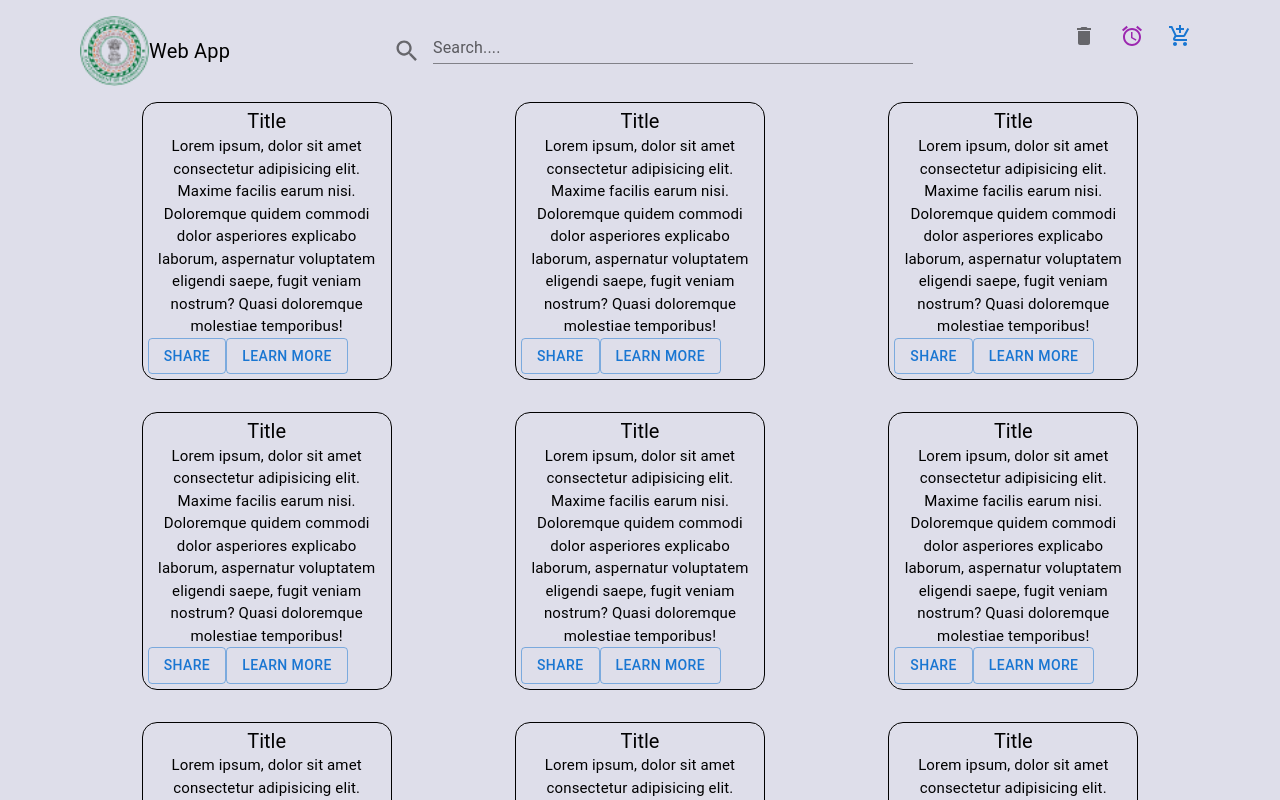
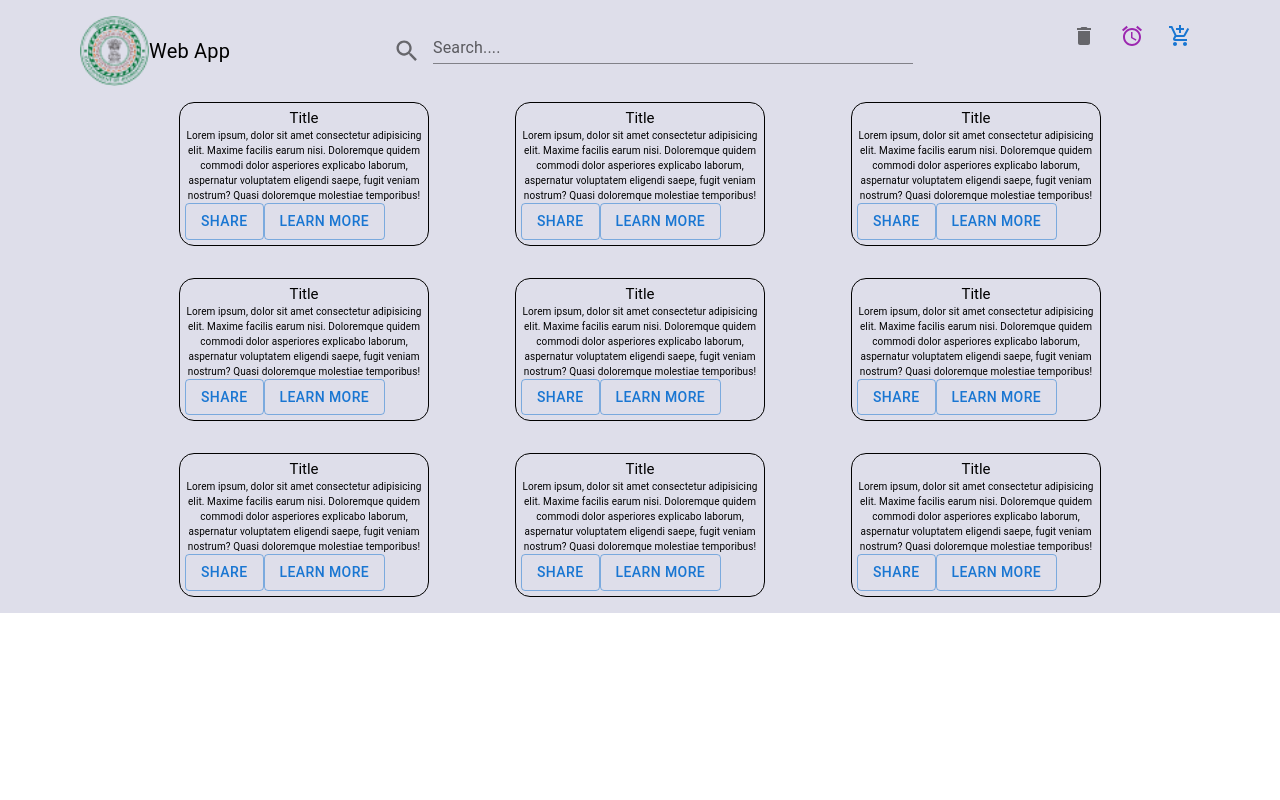
Before and after one commit to royhirakp/webApp-practice, a Next.js app: page /home in a window 1280 px wide. Shown: the top 800 px of the page. Built offline with nearby package versions, Linux system fonts and the light colour scheme.

Commit message:
width fix

```diff
--- a/package.json
+++ b/package.json
@@ -25,6 +25,7 @@
     "postcss": "8.4.29",
     "react": "18.2.0",
     "react-dom": "18.2.0",
+    "sharp": "^0.32.5",
     "styled-components": "^5.3.11",
     "tailwindcss": "3.3.3",
     "typescript": "5.2.2"
--- a/src/app/home/page.tsx
+++ b/src/app/home/page.tsx
@@ -1,5 +1,4 @@
 import React from "react";
-import Image from "next/image";
 import { Box } from "@mui/material";
 import Header from "@/components/Header";
 import Products from "@/components/Products/Products";
--- a/src/app/page.tsx
+++ b/src/app/page.tsx
@@ -21,8 +21,8 @@ export default function Home() {
     //   }
     // }
     >
-      <Header />
-      <Products />
+      {/* <Header />
+      <Products /> */}
     </Box>
   );
 }
--- a/src/components/Carsoule/Carsoule.tsx
+++ /dev/null
@@ -1,37 +0,0 @@
-import React from "react";
-import ReactDOM from "react-dom";
-import { Carousel } from "react-elastic-carousel";
-import Item from "./Item";
-import "./styles.css";
-
-const breakPoints = [
-  { width: 1, itemsToShow: 1 },
-  { width: 550, itemsToShow: 2 },
-  { width: 768, itemsToShow: 3 },
-  { width: 1200, itemsToShow: 4 },
-];
-
-function App() {
-  return (
-    <>
-      <h1 style={{ textAlign: "center" }}>
-        Example to setup your carousel in react
-      </h1>
-      <div className="App">
-        <Carousel breakPoints={breakPoints}>
-          <Item>One</Item>
-          <Item>Two</Item>
-          <Item>Three</Item>
-          <Item>Four</Item>
-          <Item>Five</Item>
-          <Item>Six</Item>
-          <Item>Seven</Item>
-          <Item>Eight</Item>
-        </Carousel>
-      </div>
-    </>
-  );
-}
-
-const rootElement = document.getElementById("root");
-ReactDOM.render(<App />, rootElement);
--- a/src/components/Carsoule/Items.tsx
+++ /dev/null
@@ -1,13 +0,0 @@
-import styled from "styled-components";
-
-export default styled.div`
-  display: flex;
-  justify-content: center;
-  align-items: center;
-  height: 250px;
-  width: 100%;
-  background-color: #00008b;
-  color: #fff;
-  margin: 0 15px;
-  font-size: 4em;
-`;
--- a/src/components/Products/ProductCard.tsx
+++ b/src/components/Products/ProductCard.tsx
@@ -17,8 +17,8 @@ export default function ProductCard() {
   return (
     <Box
       sx={{
-        display: "flex",
-        flexDirection: "column",
+        // display: "flex",
+        // flexDirection: "column",
         border: "1px solid",
         borderRadius: "15px",
         boxSizing: "border-box",
@@ -34,16 +34,7 @@ export default function ProductCard() {
         },
       }}
     >
-      <Stack
-        direction="row" // Set the direction to "row"
-        alignItems="center" // Align items vertically
-        spacing={1} // Adjust the spacing as needed
-        sx={{
-          maxWidth: "100%", // Adjust to your desired width
-          margin: "0px auto",
-          overflowX: "auto", // Allow horizontal scrolling if necessary
-        }}
-      >
+      <Stack>
         {/* <Image width={50} height={50} src={logo} alt="a" /> */}
         {/* <div>
           <img
@@ -57,9 +48,9 @@ export default function ProductCard() {
         <Typography
           sx={{
             fontSize: {
-              xs: 15,
-              md: 20,
-              xl: 30,
+              xs: 10,
+              md: 15,
+              xl: 20,
             },
           }}
           variant="h5"
@@ -69,9 +60,9 @@ export default function ProductCard() {
         <Typography
           sx={{
             fontSize: {
-              xs: 10,
-              md: 15,
-              xl: 25,
+              xs: 7,
+              md: 10,
+              xl: 15,
             },
           }}
           variant="body1"
--- a/src/components/Products/Products.tsx
+++ b/src/components/Products/Products.tsx
@@ -9,8 +9,9 @@ const Products = () => {
         display: "flex",
         flexWrap: "wrap",
         justifyContent: "space-around",
-        width: "100%",
+        width: "90%",
         textAlign: "center",
+        margin: "0px auto",
       }}
     >
       {[1, 2, 3, 4, 5, 6, 7, 8, 9].map((item, i) => {
```
Also changed, not shown: 1 other file (tests, documents, lock files or other folders).
